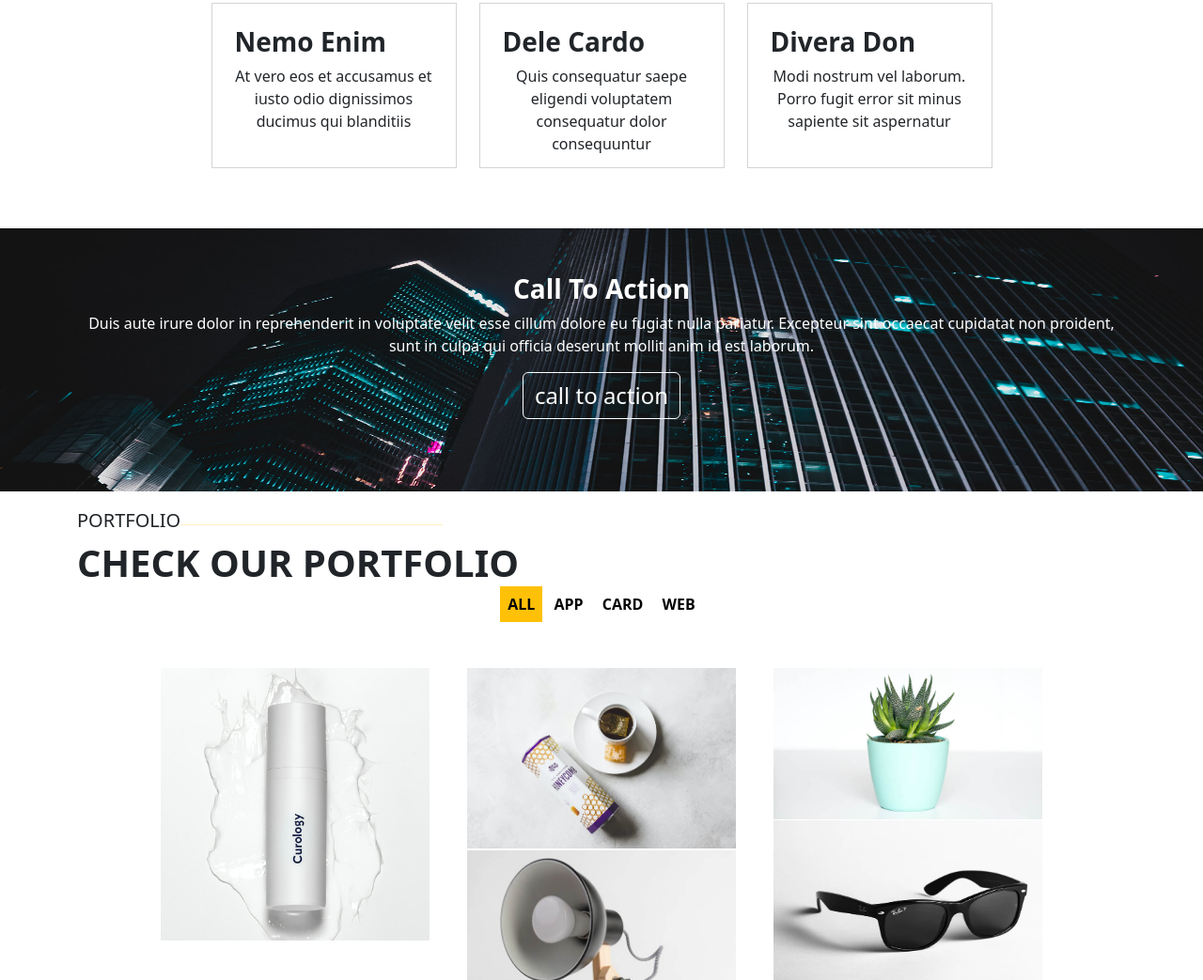
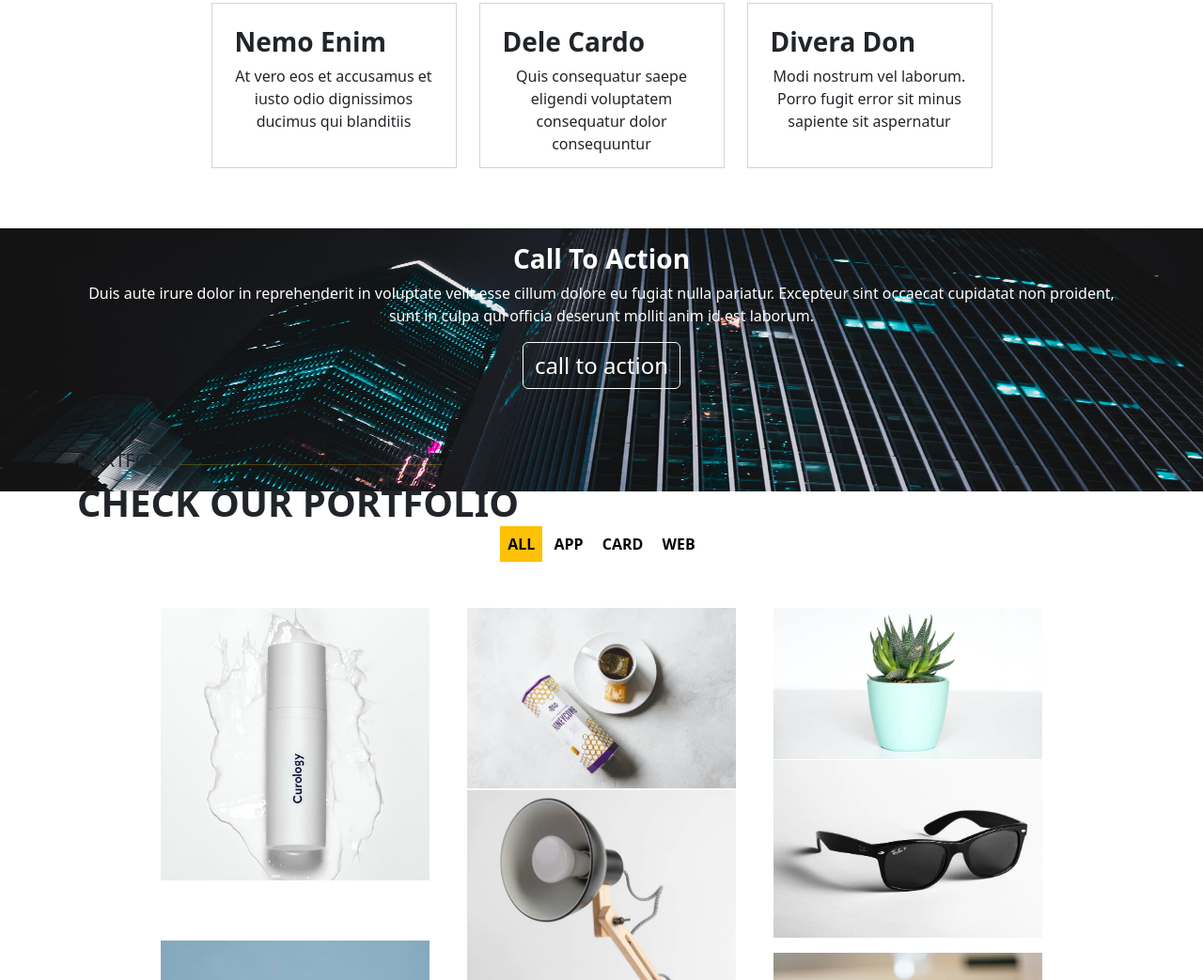
Before and after one commit to oliverchibuike/myfirstbootstrap, a plain HTML site: page index.html in a window 1280 px wide. Shown: the part 2826-3869 px from the top of the page at 94% size. Drawn offline with Linux system fonts and the light colour scheme.

Commit message:
best commit

```diff
--- a/index.html
+++ b/index.html
@@ -219,13 +219,13 @@
         <div class=" ">
             <img src="./img/cta-bg.jpg" class="ctaimg w-100 position-absolute">
         </div>
-        <div class="container py-5 ">
+        <div class="container py-3 ">
             <h3 class="text-capitalize text-white text-center fw-bold ">call to action</h3>
-            <p class="text-white fs-6 text-center">Duis aute irure dolor in reprehenderit in voluptate velit esse cillum
+            <p class="text-white text-center">Duis aute irure dolor in reprehenderit in voluptate velit esse cillum
                 dolore eu fugiat nulla pariatur. Excepteur sint occaecat cupidatat non proident, sunt in culpa qui
                 officia deserunt mollit anim id est laborum.</p>
             <div class="text-center">
-                <button class="ctabutton fs-4 btn btn-outline-warning text-white ">call to action</button>
+                <button class="ctabutton fs-4 btn btn-outline-warning text-white">call to action</button>
             </div>
         </div>
     </div>
```
